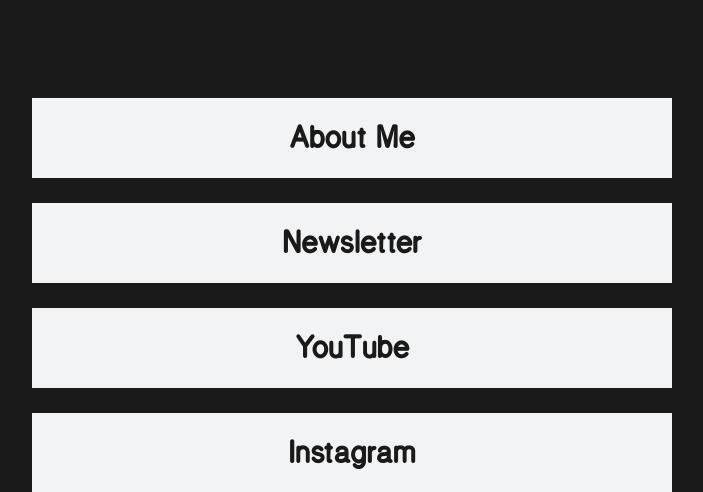
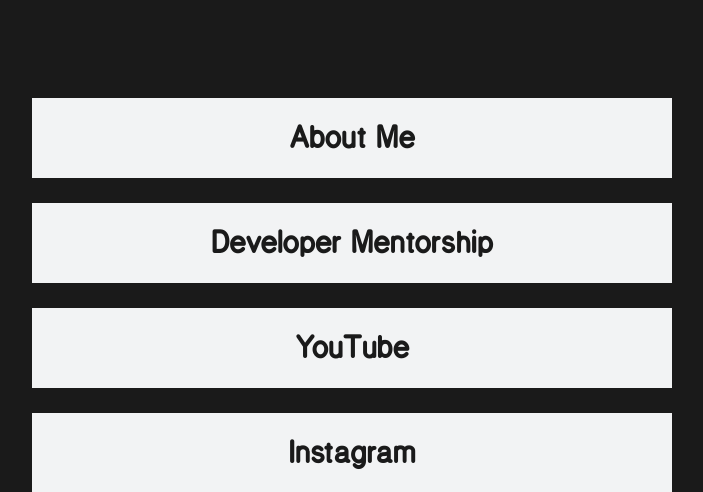
Before and after one commit to tlarsin/Portfolio-Site, a PHP site: page /links.html in a window 1280 px wide. Shown: the part 387-879 px from the top of the page, without its empty margins (288-991 px from the left). Run offline with PHP 8.4, Linux system fonts and the light colour scheme.

Commit message:
Updated hta access and my links page.

```diff
--- a/links.html
+++ b/links.html
@@ -22,7 +22,9 @@
     </div>
     <ul>
       <li><a href="index.html">About Me</a></li>
-      <li><a href="https://tristanlarsin.us20.list-manage.com/subscribe?u=3f45a5527e645de570fcb3c32&id=7105b6dfb8" target="_blank">Newsletter</a></li>
+      <li>
+        <a href="https://devmentorship.substack.com/" target="_blank">Developer Mentorship</a>
+      </li>
       <li><a href="https://www.youtube.com/channel/UC_0ZmVbT2ze8ZF8feC3tuoQ?sub_confirmation=1" target="_blank">YouTube</a></li>
       <li><a href="https://www.instagram.com/tristanlarsin/" target="_blank">Instagram</a></li>
       <li><a href="https://twitter.com/tristanlarsin" target="_blank">Twitter</a></li>
--- a/res/css/links.css
+++ b/res/css/links.css
@@ -40,7 +40,7 @@
 }
 
 li {
-  height: 80px;
+  height: auto;
   background-color: #F2F3F4;
   margin-top: 25px;
 }
```
Also changed, not shown: .htaccess.
